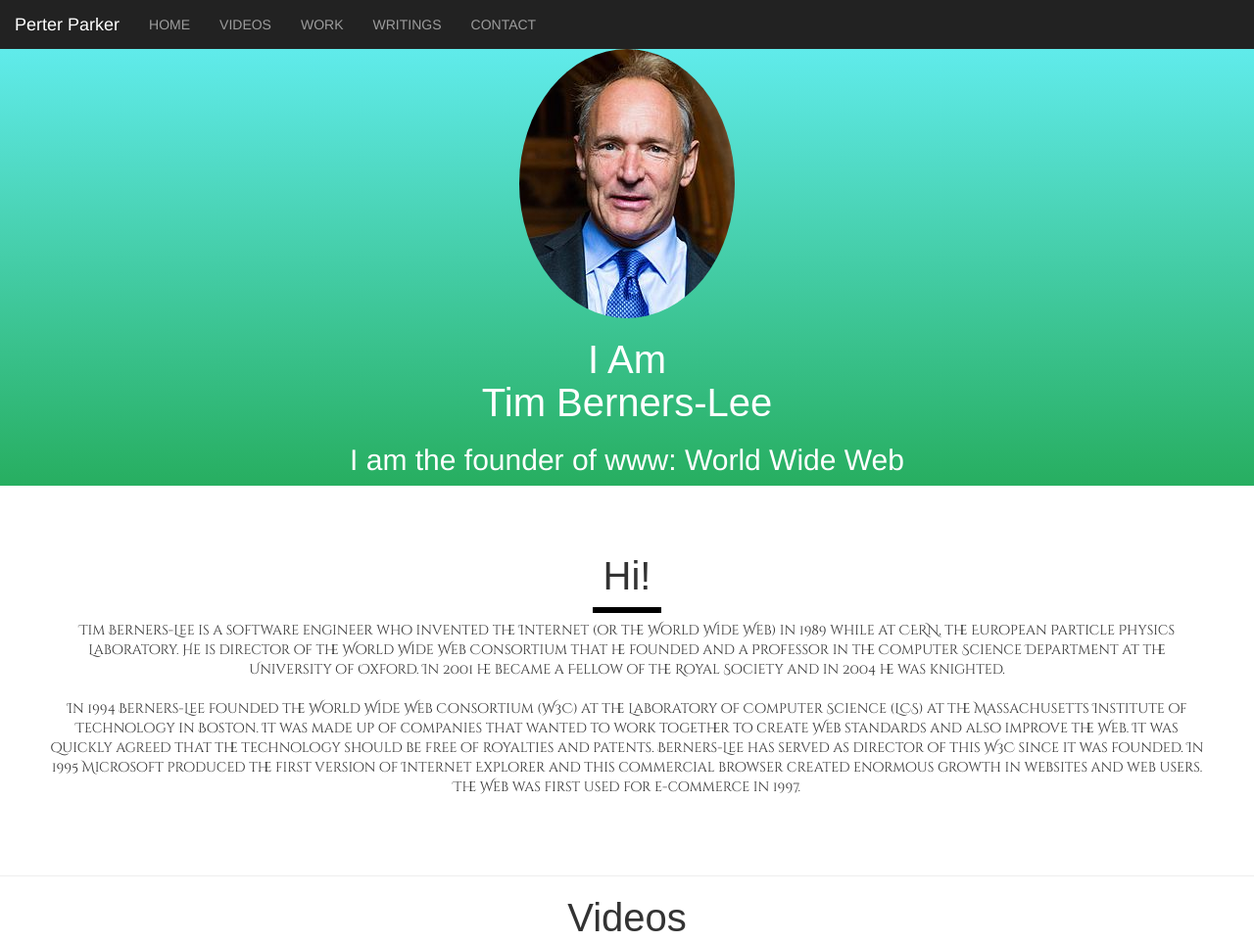
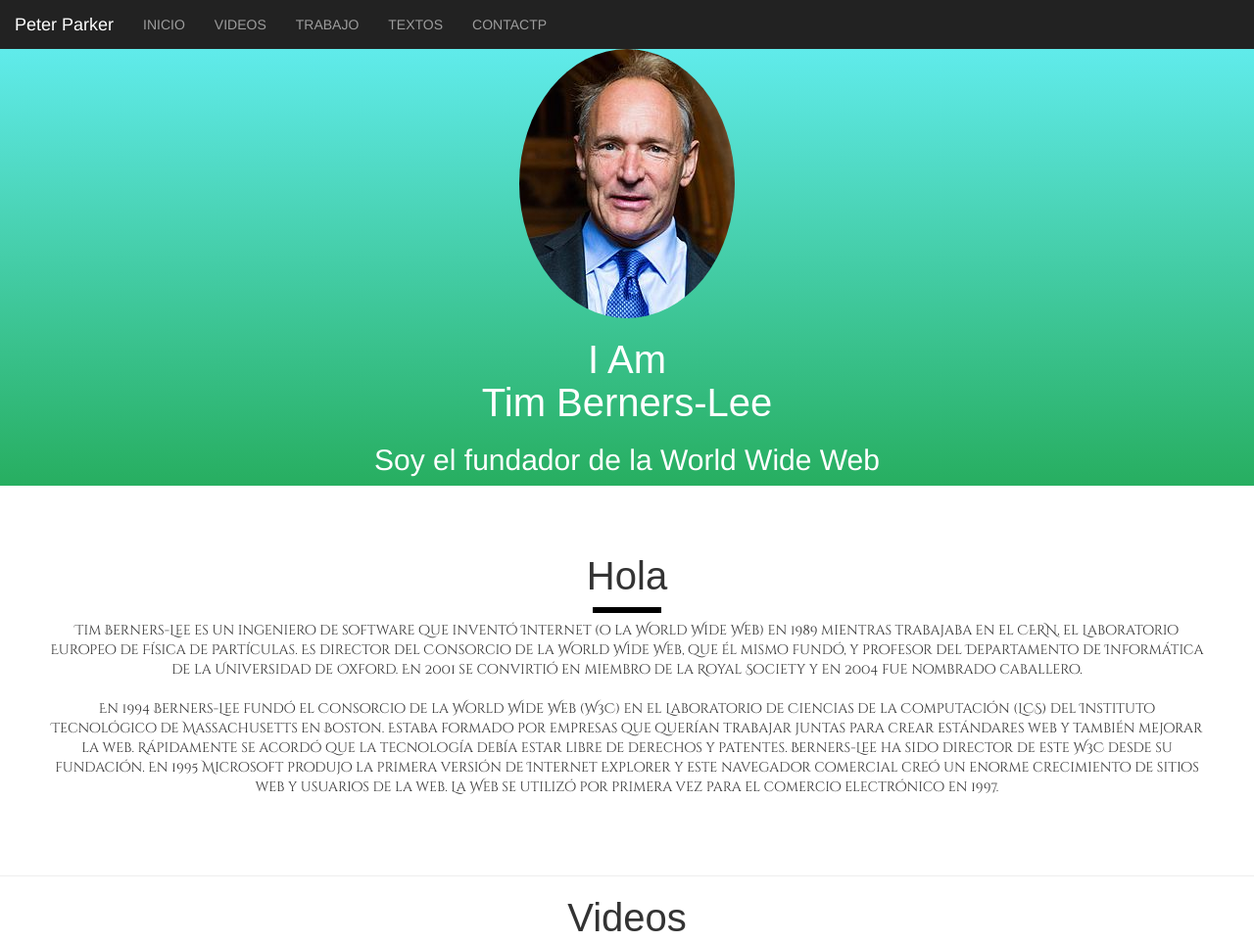
Before and after one commit to Amdavalos/ADV68, a plain HTML site: page index.html in a window 1280 px wide. Shown: the top 962 px of the page at 98% size. Drawn offline with nearby package versions, Linux system fonts and the light colour scheme.

Commit message:
Update index.html

```diff
--- a/index.html
+++ b/index.html
@@ -30,16 +30,16 @@
         <span class="icon-bar"></span>
         <span class="icon-bar"></span>
       </button>
-      <a class="navbar-brand" href="#">Perter Parker</a>
+      <a class="navbar-brand" href="#">Peter Parker</a>
     </div>
 
     <div class="collapse navbar-collapse" id="myNavbar">
       <ul class="nav navbar-nav">
-        <li><a href="#welcome">HOME</a></li>
+        <li><a href="#welcome">INICIO</a></li>
         <li><a href="#videos">VIDEOS</a></li>
-        <li><a href="#work">WORK</a></li>
-        <li><a href="#writings">WRITINGS</a></li>
-        <li><a href="#contact">CONTACT</a></li>
+        <li><a href="#work">TRABAJO</a></li>
+        <li><a href="#writings">TEXTOS</a></li>
+        <li><a href="#contact">CONTACTP</a></li>
       </ul>
     </div>
 
@@ -52,22 +52,22 @@
             <br>
             <span id="name" >Tim Berners-Lee</span>
         </h1>
-        <h2 > I am the founder of www: World Wide Web</h2>
+        <h2 > Soy el fundador de la World Wide Web</h2>
     </section>
 
 
     <section id="bio">
-        <h1>Hi!</h1>
+        <h1>Hola</h1>
         <div class="line"></div>
-        <p>Tim Berners-Lee is a software engineer who invented the Internet (or the World Wide Web) in 1989 while at CERN, the European Particle Physics Laboratory.
+        <p>Tim Berners-Lee es un ingeniero de software que inventó Internet (o la World Wide Web) en 1989 mientras trabajaba en el CERN, el Laboratorio Europeo de Física de Partículas.
 
-            He is director of the World Wide Web Consortium that he founded and a Professor in the Computer Science Department at the University of Oxford.
+            Es director del Consorcio de la World Wide Web, que él mismo fundó, y profesor del Departamento de Informática de la Universidad de Oxford.
 
-            In 2001 he became a Fellow of the Royal Society and in 2004 he was knighted.<br><br>In 1994 Berners-Lee founded the World Wide Web Consortium (W3C) at the Laboratory of Computer Science (LCS) at the Massachusetts Institute of Technology in Boston. It was made up of companies that wanted to work together to create Web standards and also improve the Web. It was quickly agreed that the technology should be free of royalties and patents. Berners-Lee has served as director of this W3C since it was founded.
+            En 2001 se convirtió en miembro de la Royal Society y en 2004 fue nombrado caballero.<br><br>En 1994 Berners-Lee fundó el Consorcio de la World Wide Web (W3C) en el Laboratorio de Ciencias de la Computación (LCS) del Instituto Tecnológico de Massachusetts en Boston. Estaba formado por empresas que querían trabajar juntas para crear estándares web y también mejorar la web. Rápidamente se acordó que la tecnología debía estar libre de derechos y patentes. Berners-Lee ha sido director de este W3C desde su fundación.
 
-            In 1995 Microsoft produced the first version of Internet Explorer and this commercial browser created enormous growth in websites and web users.
+            En 1995 Microsoft produjo la primera versión de Internet Explorer y este navegador comercial creó un enorme crecimiento de sitios web y usuarios de la web.
 
-            The Web was first used for e-commerce in 1997.</p>
+            La Web se utilizó por primera vez para el comercio electrónico en 1997.</p>
     </section>
 
 <hr>
@@ -84,29 +84,28 @@
 
 <hr>
     <section id="work" style="width: 100%;">
-        <h1>WORK</h1>
+        <h1>TRABAJO</h1>
         <div class="line"></div>
-        <iframe class="work_iframe" height="1000" src="https://en.wikipedia.org/wiki/Tim_Berners-Lee#Career_and_research" frameborder="0" style="width: 80%; margin: 10px;"></iframe>
+        <iframe class="work_iframe" height="1000" src="https://es.wikipedia.org/wiki/Tim_Berners-Lee#Desarrollo_de_su_carrera" frameborder="0" style="width: 80%; margin: 10px;"></iframe>
 
     </section>
 
     <hr>
 
     <section id="writings">
-        <h1 style="f">WRITINGS</h1>
+        <h1 style="f">TEXTOS</h1>
         <div class="line"></div>
-        <a class="article" href="https://webfoundation.org/2019/03/web-birthday-30" target="_blank">30 years on, what’s next ForTheWeb?</a>
+        <a class="article" href="https://www.cybercenter.cl/blog/tim-berners-lee-30-anos-world-wide-web.html" target="_blank">A 30 años de la World Wide Web, ¿Qué es lo que sigue ahora?</a>
         <br>
-        <a class="article" href="https://interestingengineering.com/how-did-tim-berners-lee-change-the-world-with-the-world-wide-web" target="_blank">How Did Tim Berners-Lee Change the World With the World Wide Web?</a>
+        <a class="article" href="https://www.elmundo.es/baleares/2019/11/20/5dd514b421efa00d088b45d3.html" target="_blank">Tim Berners-Lee: Así revolucionó el mundo con su World Wide Web</a>
     </section>
     <hr>
 
 <section id="contact">
-    <iframe src="https://www.google.com/maps/embed?pb=!1m14!1m8!1m3!1d15078.353856082635!2d72.8906491!3d19.1257017!3m2!1i1024!2i768!4f13.1!3m3!1m2!1s0x0%3A0xacf72f56793d190a!2sWHITEHAT%20EDUCATION%20TECHNOLOGY%20PVT%20LTD!5e0!3m2!1sen!2sin!4v1573468987088!5m2!1sen!2sin" height="450" frameborder="0"  allowfullscreen=""></iframe>
-
+    <iframe src="https://www.google.com/maps/embed?pb=!1m18!1m12!1m3!1d3764.5413989711083!2d-99.1810680860561!3d19.345696586933705!2m3!1f0!2f0!3f0!3m2!1i1024!2i768!4f13.1!3m3!1m2!1s0x85d1ff4ba999a3b9%3A0x8379b7aec838aac0!2sBYJU&#39;S%20FutureSchool!5e0!3m2!1ses-419!2smx!4v1628576606067!5m2!1ses-419!2smx" width="600" height="450" style="border:0;" allowfullscreen="" loading="lazy"></iframe>
     <div class="contact_1" >
-           <a href="mailto:my@gmail.com?Subject=Hi">
-               <h5><i class="fa fa-envelope"></i>&nbsp;&nbsp;mygmailid@gmail.com</h5>
+           <a href="micorreo@gmail.com?Subject=Hi">
+               <h5><i class="fa fa-envelope"></i>&nbsp;&nbsp;micorreo@gmail.com</h5>
             </a>
 
            <a href="#">
```
